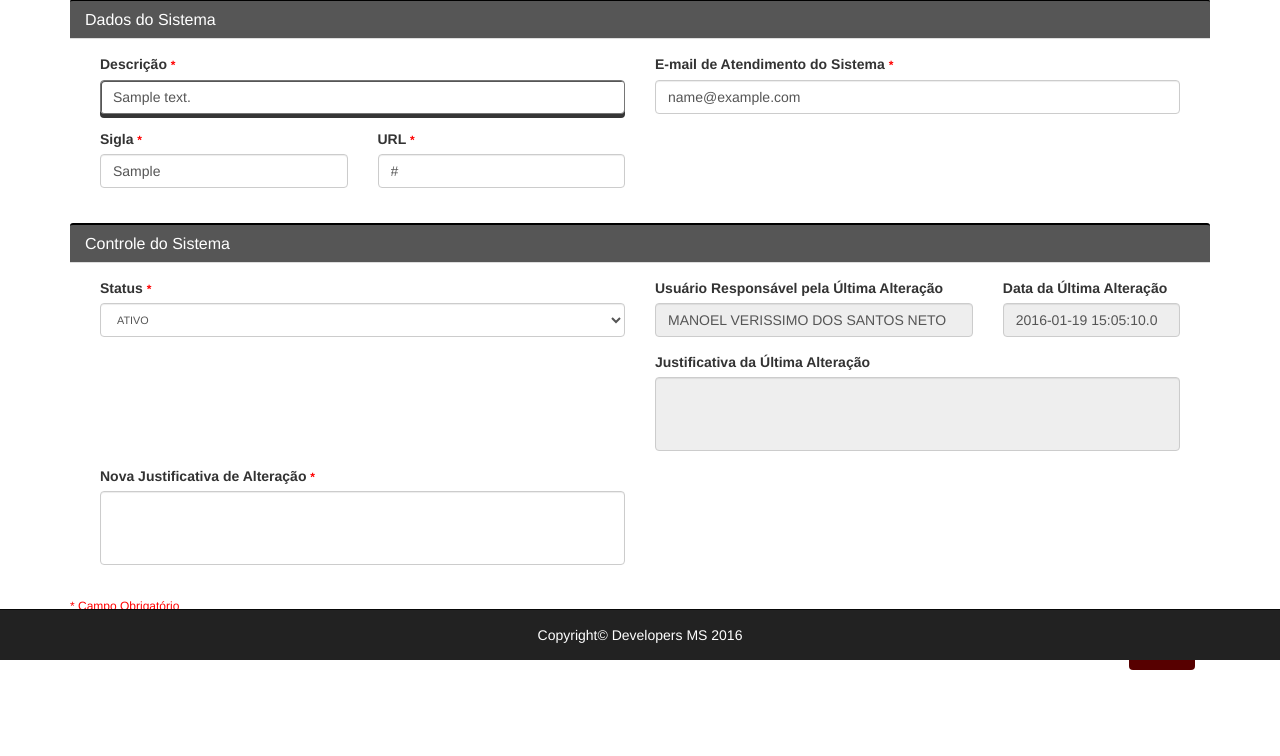
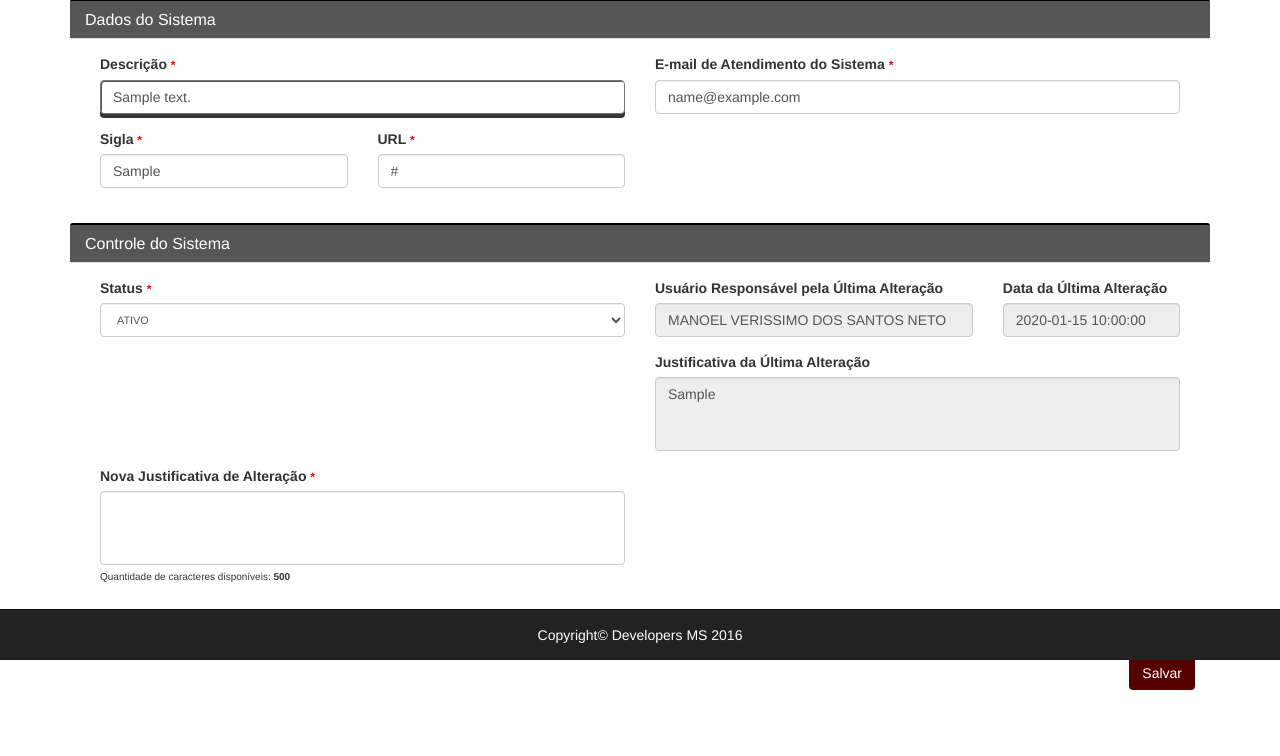
Before and after one commit to marcoabcf/msystem, a PHP site: page /app/views/keep/alter.php?q=1 in a window 1280 px wide. Shown: the part 140-896 px from the top of the page. Before the commit the page ends 810 px from the top, so only its background shows below. Run offline with PHP 8.4, Linux system fonts and the light colour scheme; tables that the repository leaves empty hold one stand-in row (values such as "Sample post").

Commit message:
Alteração de SQL(Ultima Alteração e Justificativa) e Validação de Quantidade de Caracteres

```diff
--- a/app/controllers/SystemController.php
+++ b/app/controllers/SystemController.php
@@ -37,7 +37,8 @@
                         ->email($this->input->get('email'))
                         ->initial($this->input->get('sigla'))
                         ->url($this->input->get('url'))
-                        ->status($this->input->get('status'));
+                        ->status($this->input->get('status'))
+                        ->justification($this->input->get('justification'));
 
         $result = $this->system->alter();
 
--- a/app/models/System.php
+++ b/app/models/System.php
@@ -11,6 +11,7 @@
     protected $initial;
     protected $url;
     protected $status;
+    protected $justification;
 
     // Paginação
     protected $pagina_atual;
@@ -60,7 +61,9 @@
                            email = :email,
                            initial = :initial,
                            url = :url,
-                           status = :status
+                           status = :status,
+                           last_change = NOW(),
+                           last_justification = :justification
                     WHERE id = :id';
 
             $stmt = $this->conn->prepare($sql);
@@ -71,6 +74,7 @@
             $stmt->bindparam(':initial', $this->initial, PDO::PARAM_STR);
             $stmt->bindparam(':url', $this->url, PDO::PARAM_STR);
             $stmt->bindparam(':status', $this->status, PDO::PARAM_INT);
+            $stmt->bindparam(':justification', $this->justification, PDO::PARAM_STR);
 
             $result = $stmt->execute();
 
--- a/app/views/keep/alter.php
+++ b/app/views/keep/alter.php
@@ -72,20 +72,21 @@
         <div class="col-md-2 s">
           <div class="form-group">
             <label for="data">Data da Última Alteração</label>
-            <input type="text" class="form-control" id="data" name="data" value="2016-01-19 15:05:10.0" disabled/>
+            <input type="text" class="form-control" name="data" value="<?= $s->last_change; ?>" disabled/>
           </div>
         </div>
 
         <div class="col-md-6">
           <div class="form-group">
             <label for="data">Justificativa da Última Alteração</label>
-            <textarea class="form-control" rows="3" disabled></textarea>
+            <textarea class="form-control" rows="3" disabled><?= $s->last_justification; ?></textarea>
           </div>
         </div>
         <div class="col-md-6">
           <div class="form-group">
             <label for="data">Nova Justificativa de Alteração <span class="obrigatorio">*</span></label>
-            <textarea class="form-control" rows="3"></textarea>
+            <textarea class="form-control" name="justification" rows="3"></textarea>
+            <span class="length">Quantidade de caracteres disponíveis: <span class="count_characters"></span></span>
           </div>
         </div>
       </div>
--- a/public/css/style.css
+++ b/public/css/style.css
@@ -186,6 +186,15 @@
   color: red;
 }
 
+.length {
+  font-size: 10px;
+  color: #363636;
+}
+
+.count_characters {
+  font-weight: bold;
+}
+
 .h1 {
 	font-size: 40px !important;
 	text-align: center !important;
@@ -215,6 +224,10 @@
   color: #FFFFFF;
 }
 
+.pagination {
+  margin: 0;
+}
+
 ::-webkit-input-placeholder {
  font-size: 10.8px;
  font-weight: inherit;
@@ -234,7 +247,3 @@
  font-size: 10.8px;
  font-weight: inherit;
 }
-
-.pagination {
-    margin: 0;
-}
--- a/public/js/java.geral.js
+++ b/public/js/java.geral.js
@@ -54,6 +54,8 @@
   // Alterando sistema
   $('#alter').on('click', function() {
 
+    var campo_nulo;
+
     // Removendo toda classe existente nos inputs chamada 'invalido'
     $('input').removeClass('invalido');
 
@@ -63,7 +65,8 @@
                      'email' : $('input[name=email]').val(),
                      'sigla' : $('input[name=sigla]').val(),
                      'url' : $('input[name=url]').val(),
-                     'status' : $('select[name=status]').val()
+                     'status' : $('select[name=status]').val(),
+                     'justification' : $('textarea[name=justification]').val()
                     };
 
     var validate = ValidarCampos(obj_dados);
@@ -72,7 +75,17 @@
     if(validate.return){
       alert("Dados obrigatórios não informados.");
 
-      $('input[name='+validate.key+']').addClass('invalido');
+      var textarea = $('textarea[name='+validate.key+']');
+
+      if(textarea.length == 1){
+        campo_nulo = $('textarea[name='+validate.key+']');
+
+      } else {
+        campo_nulo = $('input[name='+validate.key+']');
+      }
+
+      campo_nulo.addClass('invalido');
+      campo_nulo.focus();
       return false;
 
     } else {
@@ -100,6 +113,30 @@
   if($('#select_status').length == 1){
     var $this = $('#select_status');
     $this.children('option[value="' + status + '"]').attr('selected',true);
+  }
+
+  // Validando quantidade de caracteres da justificativa
+  if($('textarea[name=justification]').length == 1){
+    var max = 500;
+    var count_characters = $('.count_characters');
+
+    // Colocando valor máximo quando carregado a página
+    count_characters.text(max);
+
+    // Executado quando muda valor
+    $('textarea[name=justification]').on('input keyup', function() {
+      var digitado = $(this).val().length;
+      var restante = max - digitado;
+      var $this = $(this);
+
+      if(restante < 0) {
+        $this.val($this.val().substr(0, max));
+
+      } else {
+        count_characters.text(restante);
+      }
+
+    });
   }
 
 });
```
Also changed, not shown: mSystem.sql (+12 -5 lines).
